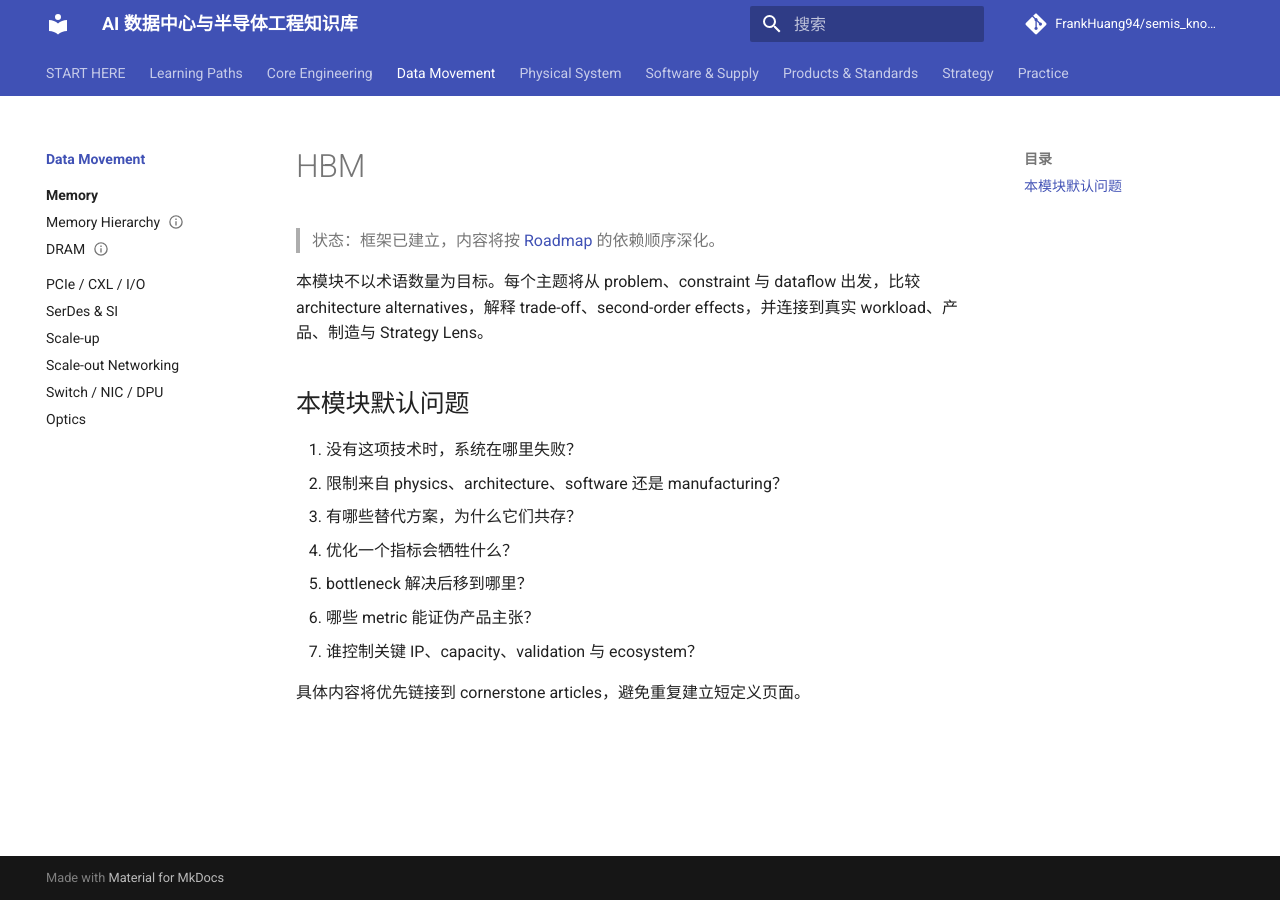
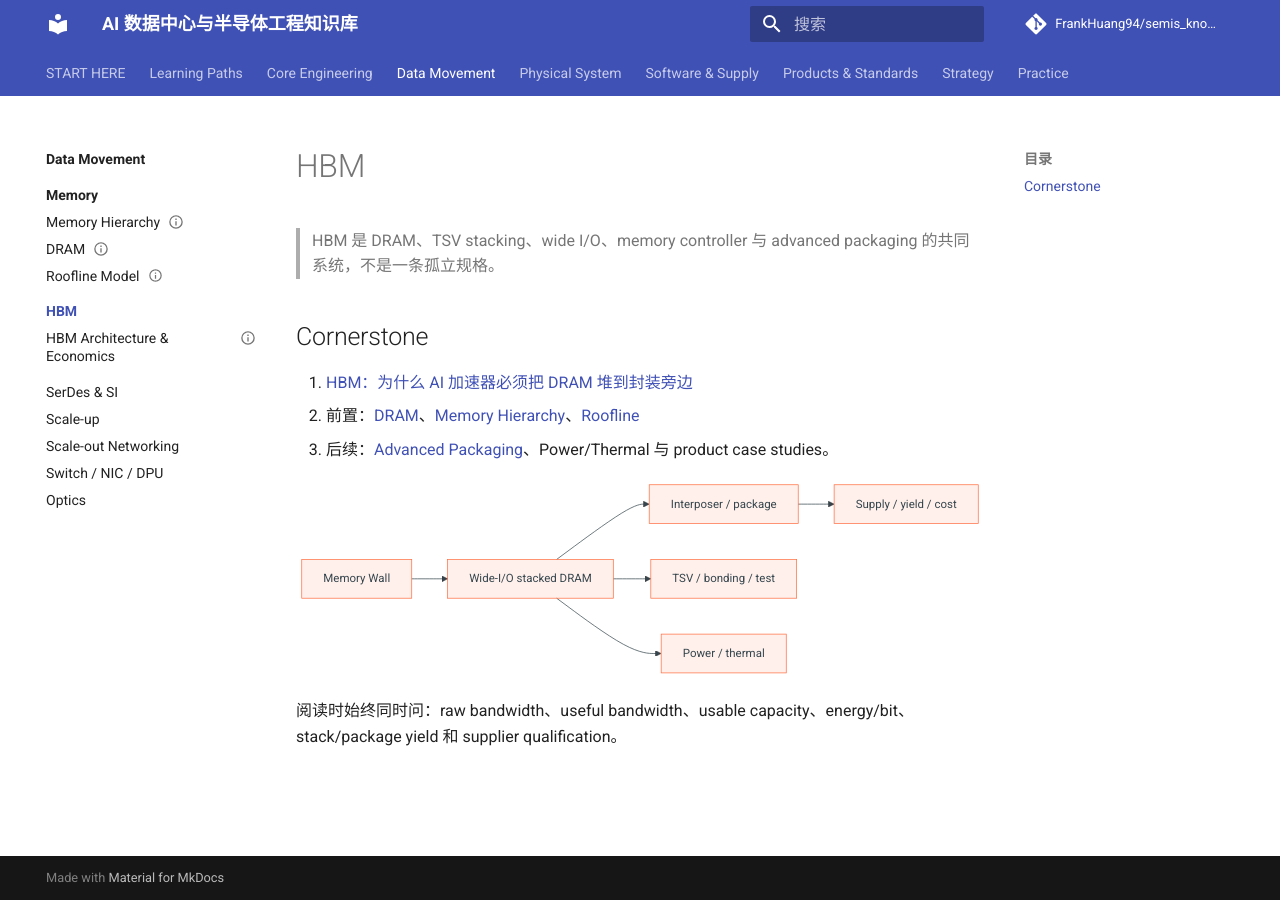
Before and after one commit to FrankHuang94/semis_knowledge_gpt_chinese, an MkDocs documentation site: the page built from docs/09_hbm/index.md, in a window 1280 px wide. Built offline with MkDocs 1.6.1 and Material for MkDocs 9.7.7, drawn with Linux system fonts in a browser that asks for light colours; comment, search, counter and statistics services are not loaded.

Commit message:
feat: add HBM and Roofline cornerstones

```diff
--- a/docs/09_hbm/index.md
+++ b/docs/09_hbm/index.md
@@ -1,17 +1,20 @@
 # HBM
 
-> 状态：框架已建立，内容将按 [Roadmap](https://github.com/FrankHuang94/semis_knowledge_gpt_chinese/blob/main/ROADMAP.md) 的依赖顺序深化。
+> HBM 是 DRAM、TSV stacking、wide I/O、memory controller 与 advanced packaging 的共同系统，不是一条孤立规格。
 
-本模块不以术语数量为目标。每个主题将从 problem、constraint 与 dataflow 出发，比较 architecture alternatives，解释 trade-off、second-order effects，并连接到真实 workload、产品、制造与 Strategy Lens。
+## Cornerstone
 
-## 本模块默认问题
+1. [HBM：为什么 AI 加速器必须把 DRAM 堆到封装旁边](hbm.md)
+2. 前置：[DRAM](../08_memory/dram.md)、[Memory Hierarchy](../08_memory/memory_hierarchy.md)、[Roofline](../08_memory/roofline_model.md)
+3. 后续：[Advanced Packaging](../16_advanced_packaging/index.md)、Power/Thermal 与 product case studies。
 
-1. 没有这项技术时，系统在哪里失败？
-2. 限制来自 physics、architecture、software 还是 manufacturing？
-3. 有哪些替代方案，为什么它们共存？
-4. 优化一个指标会牺牲什么？
-5. bottleneck 解决后移到哪里？
-6. 哪些 metric 能证伪产品主张？
-7. 谁控制关键 IP、capacity、validation 与 ecosystem？
+~~~mermaid
+flowchart LR
+  W[Memory Wall] --> H[Wide-I/O stacked DRAM]
+  H --> P[Interposer / package]
+  H --> T[TSV / bonding / test]
+  H --> E[Power / thermal]
+  P --> S[Supply / yield / cost]
+~~~
 
-具体内容将优先链接到 cornerstone articles，避免重复建立短定义页面。
+阅读时始终同时问：raw bandwidth、useful bandwidth、usable capacity、energy/bit、stack/package yield 和 supplier qualification。
--- a/mkdocs.yml
+++ b/mkdocs.yml
@@ -80,7 +80,10 @@ nav:
           - 模块入口: 08_memory/index.md
           - Memory Hierarchy: 08_memory/memory_hierarchy.md
           - DRAM: 08_memory/dram.md
-      - HBM: 09_hbm/index.md
+          - Roofline Model: 08_memory/roofline_model.md
+      - HBM:
+          - 模块入口: 09_hbm/index.md
+          - HBM Architecture & Economics: 09_hbm/hbm.md
       - PCIe / CXL / I/O: 10_pcie_cxl_io/index.md
       - SerDes & SI: 11_serdes_signal_integrity/index.md
       - Scale-up: 12_scale_up/index.md
```
Also changed, not shown: CHANGELOG.md (+2 -0 lines), README.md (+2 -2 lines), ROADMAP.md (+2 -2 lines), docs/01_learning_paths/ai_datacenter_core.md (+1 -1 lines), docs/08_memory/index.md (+3 -1 lines), docs/08_memory/roofline_model.md (added, +183 -0 lines), docs/09_hbm/hbm.md (added, +219 -0 lines), docs/index.md (+2 -0 lines), 2 other files.
